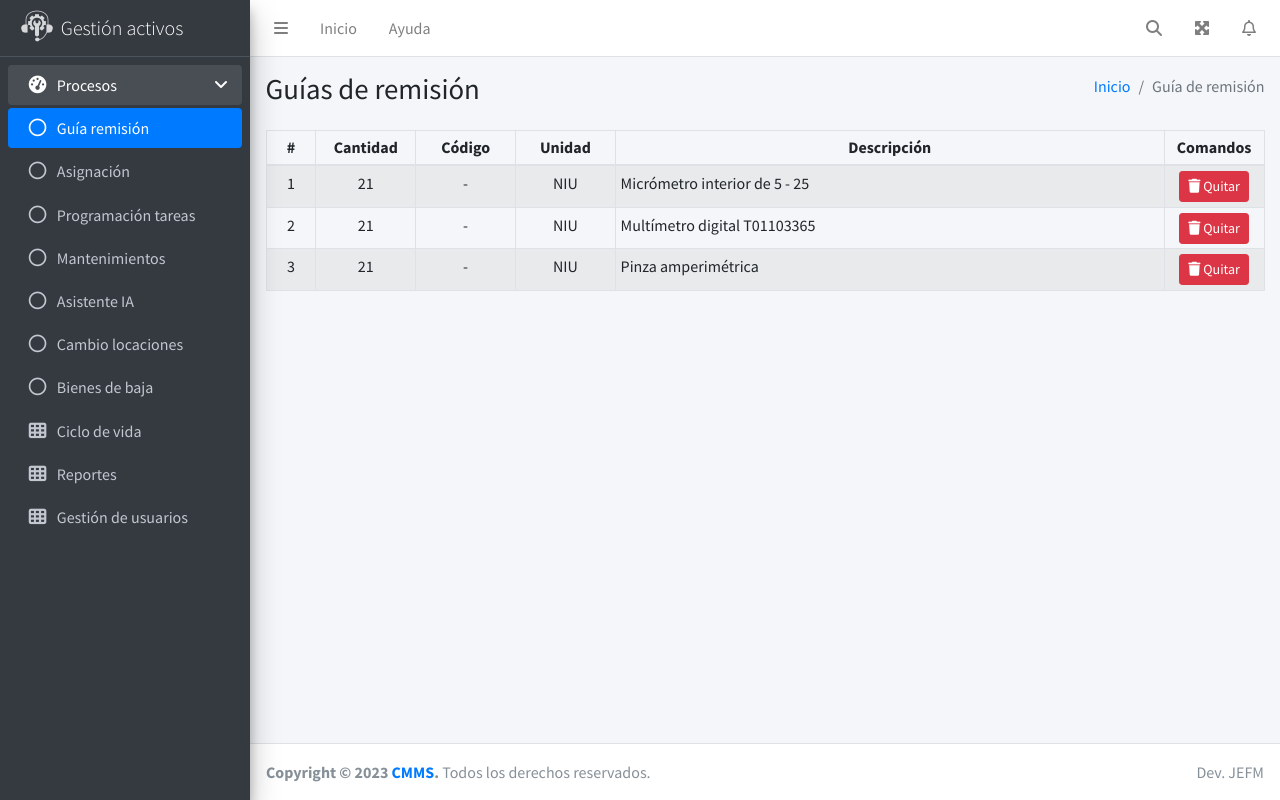
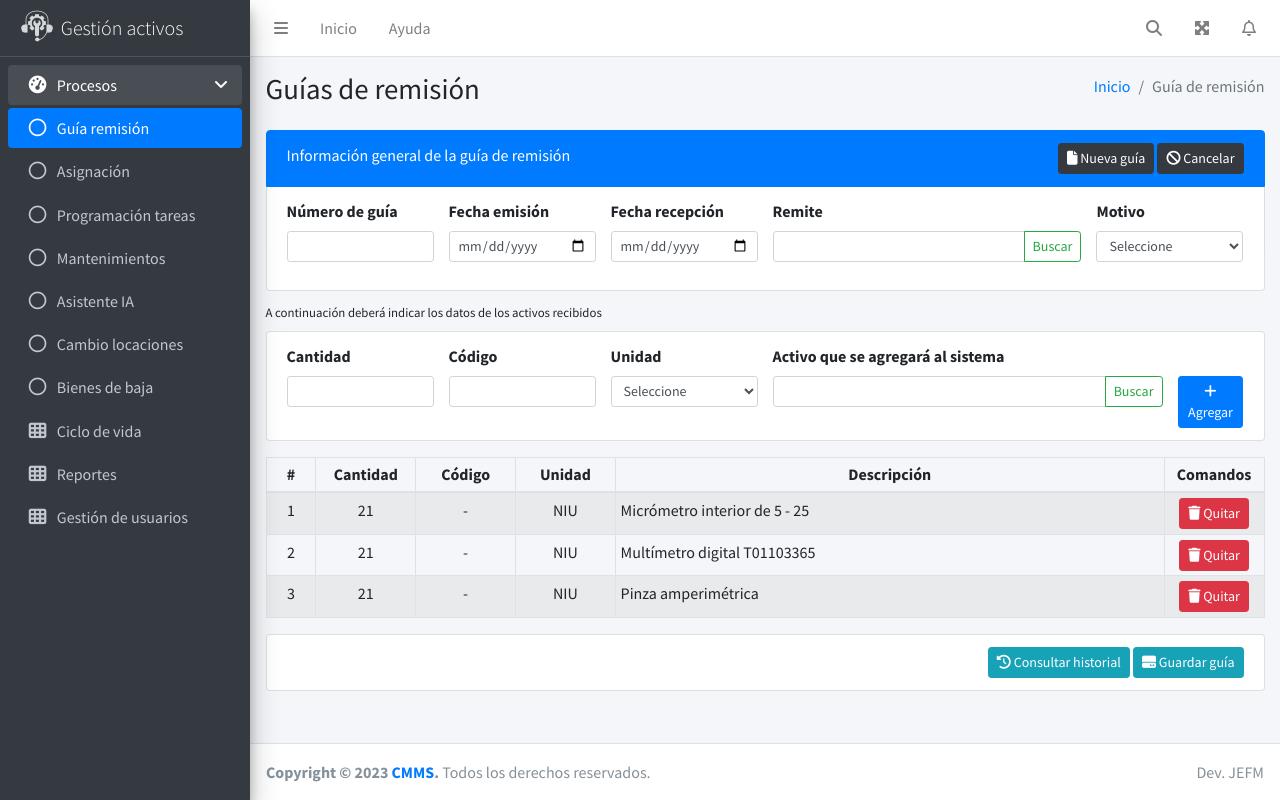
Before and after one commit to EDWARD-LEO/innova, a PHP site: page /views/guias in a window 1280 px wide. Run offline with PHP 8.4, Linux system fonts and the light colour scheme; some libraries are stand-ins or nearby versions.

Commit message:
Guía de remisión terminada

```diff
--- a/views/guias/index.php
+++ b/views/guias/index.php
@@ -1,4 +1,5 @@
 <?php include_once '../header.php'; ?>
+
 <link rel="stylesheet" href="https://cdnjs.cloudflare.com/ajax/libs/font-awesome/6.5.1/css/all.min.css" integrity="sha512-DTOQO9RWCH3ppGqcWaEA1BIZOC6xxalwEsw9c2QQeAIftl+Vegovlnee1c9QX4TctnWMn13TZye+giMm8e2LwA==" crossorigin="anonymous" referrerpolicy="no-referrer" />
 
 <div class="content-wrapper">
@@ -33,8 +34,100 @@
     <div class="container-fluid">
 
       <!-- Sección para los datos generales de la guía -->
+<!--       <div class="row">
+        <blockquote class="quote-info">
+          <p>
+            Lorem ipsum dolor sit amet consectetur adipisicing elit. Illo porro facere voluptatum, vero illum beatae itaque
+          </p>
+        </blockquote>
+      </div> -->
+
       <div class="row">
+        <div class="col-md-12 mb-3">
+          <ul class="list-group">
+            <li class="list-group-item active">
+              <div class="row">
+                <div class="col-md-6"><span>Información general de la guía de remisión</span></div>
+                <div class="col-md-6 text-right ">
+                  <a href="#" class="btn btn-sm btn-dark"><i class="fa-solid fa-file"></i> Nueva guía</a>
+                  <a href="#" class="btn btn-sm btn-dark"><i class="fa-solid fa-ban"></i> Cancelar</a>
+                </div>
+              </div>
+            </li>
+            <li class="list-group-item" >
+              <div class="row">
+                <div class="col-md-2 form-group">
+                  <label for="">Número de guía</label>
+                  <input type="text" class="form-control form-control-sm text-center">
+                </div>
+                <div class="col-md-2 form-group">
+                  <label for="">Fecha emisión</label>
+                  <input type="date" class="form-control form-control-sm">
+                </div>
+                <div class="col-md-2 form-group">
+                  <label for="">Fecha recepción</label>
+                  <input type="date" class="form-control form-control-sm">
+                </div>
+                <div class="col-md-4 form-group">
+                  <label for="">Remite</label>
+                  <div class="input-group">
+                    <input type="text" class="form-control form-control-sm">
+                    <div class="input-group-append">
+                      <button class="btn btn-sm btn-outline-success">Buscar</button>
+                    </div>
+                  </div>
+                </div>
+                <div class="col-md-2 form-group">
+                  <label for="">Motivo</label>
+                  <select name="" id="" class="form-control form-control-sm">
+                    <option value="">Seleccione</option>
+                    <option value="">Compras</option>
+                  </select>
+                </div>
+              </div>
+            </li>
+          </ul>
 
+          <div class="mt-2">
+            <small>A continuación deberá indicar los datos de los activos recibidos</small>
+          </div>
+
+          <ul class="list-group mt-2">
+            <li class="list-group-item">
+              <div class="row">
+                <div class="col-md-2 form-group">
+                  <label for="">Cantidad</label>
+                  <input type="number" class="form-control form-control-sm text-center">
+                </div>
+                <div class="col-md-2 form-group">
+                  <label for="">Código</label>
+                  <input type="text" class="form-control form-control-sm text-center">
+                </div>
+                <div class="col-md-2 form-group">
+                  <label for="">Unidad</label>
+                  <select name="" id="" class="form-control form-control-sm">
+                    <option value="">Seleccione</option>
+                    <option value="">NIU</option>
+                  </select>
+                </div>
+                <div class="col-md-5 form-group">
+                  <label for="">Activo que se agregará al sistema</label>
+                  <div class="input-group">
+                    <input type="text" class="form-control form-control-sm">
+                    <div class="input-group-append">
+                      <button class="btn btn-sm btn-outline-success">Buscar</button>
+                    </div>
+                  </div>
+                </div>
+                <div class="col-md-1">
+                  <label for="">&nbsp;</label>
+                  <button class="btn btn-primary btn-sm btn-block"><i class="fa-solid fa-plus"></i> Agregar</button>
+                </div>
+              </div>
+            </li>
+          </ul>
+
+        </div>
       </div>
       <!-- Fin cabecera de la guía -->
 
@@ -91,9 +184,20 @@
       </div>
       <!-- Fin tabla detalle guía -->
 
-    </div>
-  </div>
-</div>
+      <div class="row">
+        <div class="col-md-12">
+          <ul class="list-group">
+            <li class="list-group-item text-right">
+              <button class="btn btn-info btn-sm"><i class="fa-solid fa-clock-rotate-left"></i> Consultar historial</button>
+              <button class="btn btn-info btn-sm"><i class="fa-solid fa-hard-drive"></i> Guardar guía</button>
+            </li>
+          </ul>
+        </div>
+      </div>
+
+    </div> <!-- container-fluid -->
+  </div> <!-- content -->
+</div> <!-- content-wrapper -->
 
 <?php include_once '../footer.php'; ?>
 
```
